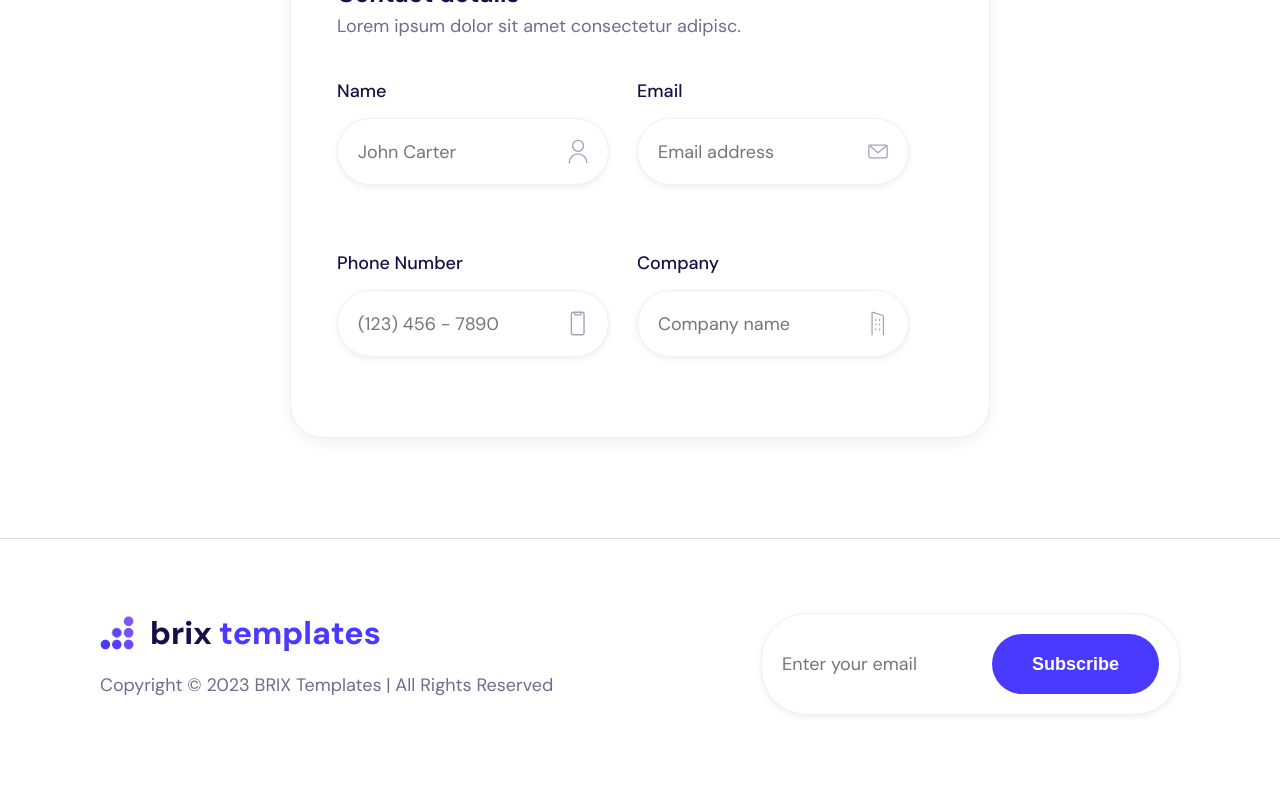
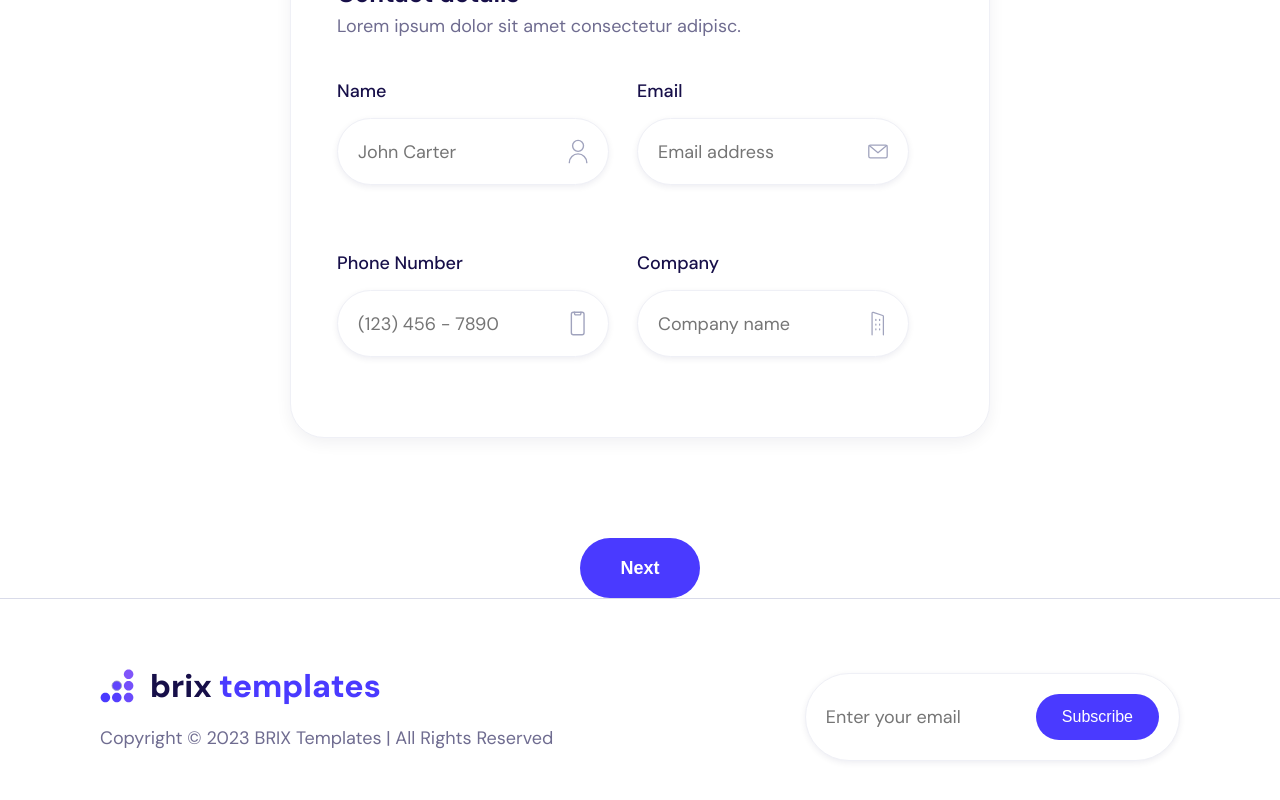
Before and after one commit to yuKalashnikova2/questionnaire, a Vue app: page / in a window 1280 px wide. Shown: the part 496-1296 px from the top of the page. Before the commit the page ends 1268 px from the top, so only its background shows below. Built offline with nearby package versions, Linux system fonts and the light colour scheme.

Commit message:
refactor(styles): Button

```diff
--- a/src/components/Button.vue
+++ b/src/components/Button.vue
@@ -5,6 +5,10 @@ export default {
       type: String,
       default: 'Button',
     },
+    smallSize: {
+        type: Boolean,
+        required: false
+    }
   },
   emits: {
 
@@ -12,7 +16,7 @@ export default {
 }
 </script>
 <template>
-  <button class="button">{{ label }}</button>
+  <button :class="['button', smallSize ? 'button_button-small' : '']">{{ label }}</button>
 </template>
 
 <style lang="scss" scoped>
@@ -26,5 +30,12 @@ export default {
   font-size: 18px;
   font-weight: 700;
   line-height: 20px;
+  cursor: pointer;
+  &_button-small {
+    padding: 14px 26px;
+    font-size: 16px;
+    font-weight: 500;
+    line-height: 18px;
+  }
 }
 </style>
--- a/src/components/Footer.vue
+++ b/src/components/Footer.vue
@@ -27,7 +27,7 @@ export default {
 
     <div class="footer__subscribe">
       <Inputs placeholder="Enter your email">
-        <Button label="Subscribe" />
+        <Button label="Subscribe" smallSize />
     </Inputs>
 
     </div>
--- a/src/components/Form.vue
+++ b/src/components/Form.vue
@@ -64,6 +64,7 @@ export default {
 
     </div>
   </div>
+  <Button label="Next" />
 </template>
 
 <style lang="scss" scoped>
```
